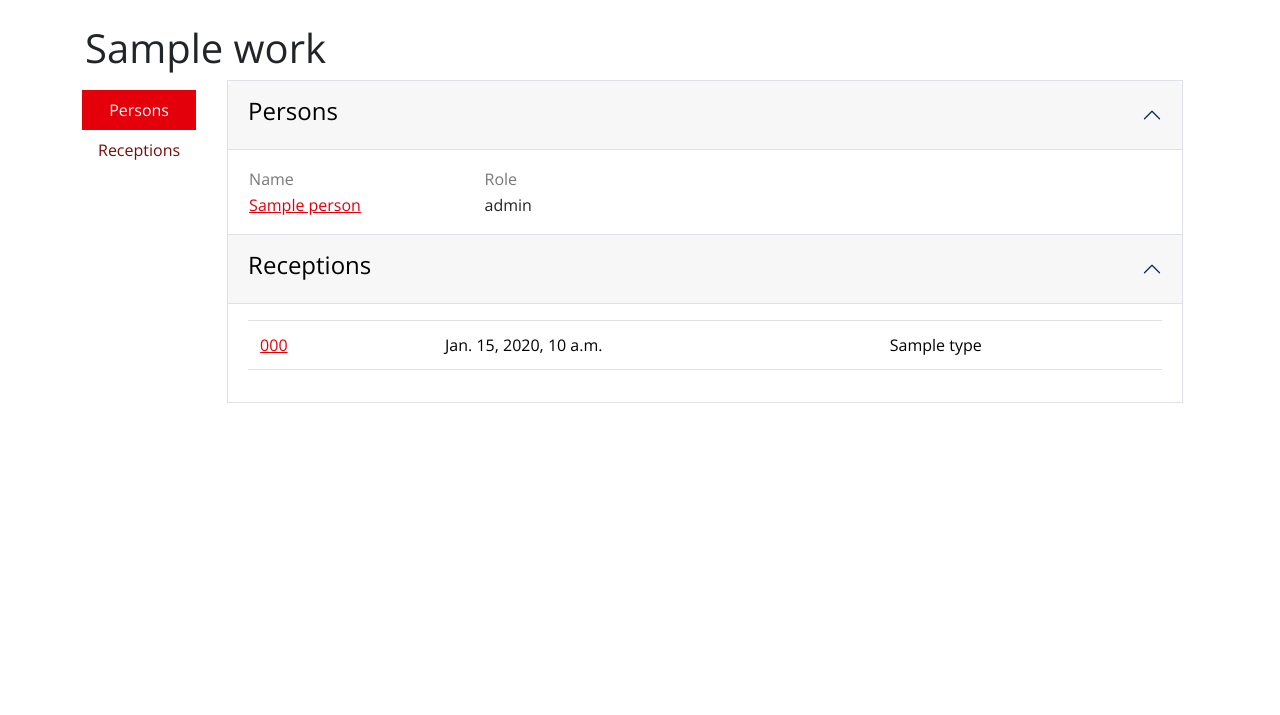
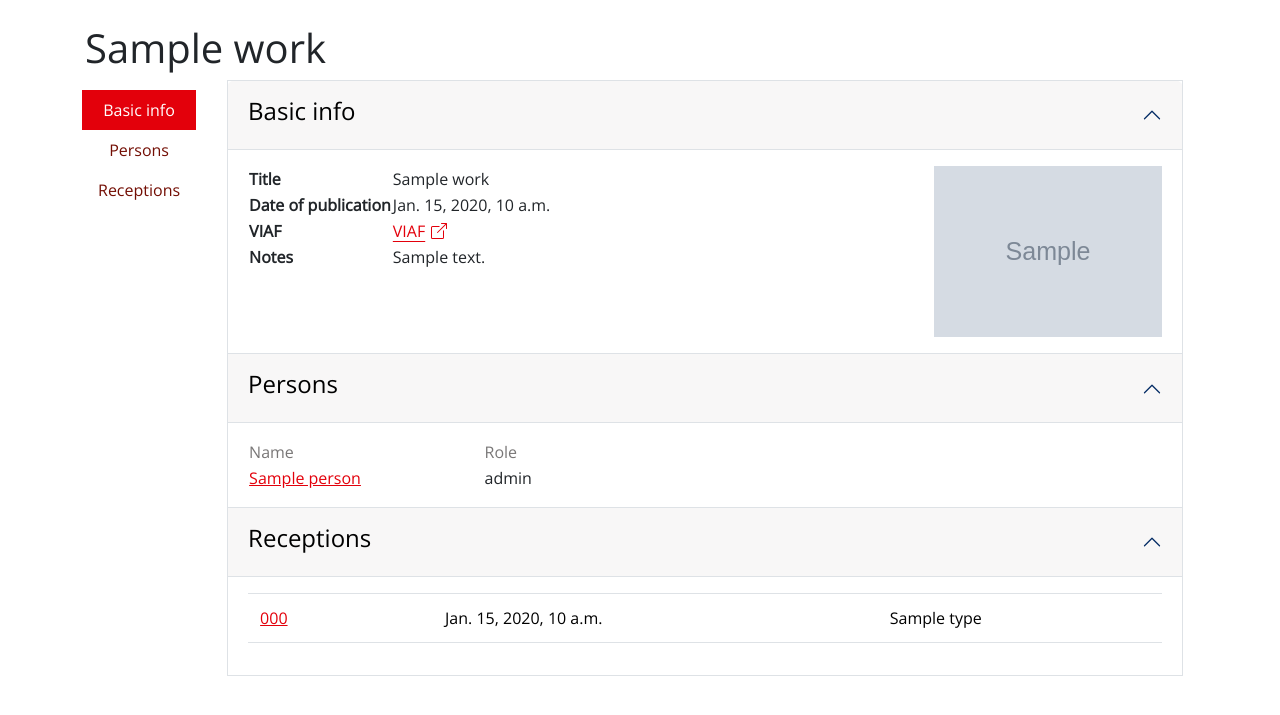
Before and after one commit to tsg-humlab/shewrote, a Django app: template shewrote/templates/shewrote/work.html in a window 1280 px wide. Shown: the part 66-781 px from the top of the page. Run offline with Django 4.2, Linux system fonts and the light colour scheme; the template is opened without the code that fills it: most values are stand-ins (such as "Sample title", 1, 10 or a date in 2020); grey boxes marked "Sample" are stand-in pictures; some libraries are stand-ins or nearby versions.

Commit message:
feat: Show basic info on Work detail page

```diff
--- a/shewrote/templates/shewrote/work.html
+++ b/shewrote/templates/shewrote/work.html
@@ -40,7 +40,9 @@
         <div class="d-flex align-items-start">
             <div class="nav flex-column nav-pills me-3 sticky-top d-none d-lg-flex" style="padding-top:10px" id="v-pills-tab" aria-orientation="vertical">
                 <button class="nav-link active" id="v-pills-basic-tab" data-bs-toggle="tab" data-bs-target="#v-pills-basic"
-                        type="button" role="tab" aria-controls="v-pills-basic" onclick="nav('v-pills-basic')">Persons</button>
+                        type="button" role="tab" aria-controls="v-pills-basic" onclick="nav('v-pills-basic')">Basic info</button>
+                <button class="nav-link" id="v-pills-persons-tab" data-bs-toggle="tab" data-bs-target="#v-pills-persons"
+                        type="button" role="tab" aria-controls="v-pills-persons" onclick="nav('v-pills-persons')">Persons</button>
                 <button class="nav-link" id="v-pills-receivedworks-tab" data-bs-toggle="tab" data-bs-target="#v-pills-receivedworks"
                         type="button" role="tab" aria-controls="v-pills-receivedworks" onclick="nav('v-pills-receivedworks')">Receptions</button>
             </div>
@@ -52,10 +54,93 @@
                         <div class="accordion-header">
                             <button class="accordion-button" type="button" data-bs-toggle="collapse"
                                     data-bs-target="#v-pills-basic-collapse" aria-expanded="true" aria-controls="v-pills-basic-collapse">
+                                <h4>Basic info</h4>
+                            </button>
+                        </div>
+                        <div id="v-pills-basic-collapse" class="accordion-collapse collapse show">
+                            <div class="accordion-body d-flex flex-row">
+                                <div class="flex-fill">
+                                    <table>
+                                        <tbody>
+                                            <tr>
+                                                <th scope="row" class="w-25">
+                                                    Title
+                                                </th>
+                                                <td>
+                                                    {{ work.title }}
+                                                </td>
+                                            </tr>
+                                            <tr>
+                                                <th scope="row" class="w-25">
+                                                    Date of publication
+                                                </th>
+                                                <td>
+                                                    {{ work.get_date_of_publication_string }}
+                                                </td>
+                                            </tr>
+                                            <tr>
+                                                <th scope="row" class="w-25">
+                                                    VIAF
+                                                </th>
+                                                <td>
+                                                    {% if work.viaf_work %}
+                                                        <a href="{{ work.viaf_work }}" title="VIAF" class="icon-link icon-link-hover">
+                                                            VIAF
+                                                            <svg xmlns="http://www.w3.org/2000/svg" width="16" height="16" fill="currentColor" class="bi bi-box-arrow-up-right" viewBox="0 0 16 16">
+                                                              <path fill-rule="evenodd" d="M8.636 3.5a.5.5 0 0 0-.5-.5H1.5A1.5 1.5 0 0 0 0 4.5v10A1.5 1.5 0 0 0 1.5 16h10a1.5 1.5 0 0 0 1.5-1.5V7.864a.5.5 0 0 0-1 0V14.5a.5.5 0 0 1-.5.5h-10a.5.5 0 0 1-.5-.5v-10a.5.5 0 0 1 .5-.5h6.636a.5.5 0 0 0 .5-.5"/>
+                                                              <path fill-rule="evenodd" d="M16 .5a.5.5 0 0 0-.5-.5h-5a.5.5 0 0 0 0 1h3.793L6.146 9.146a.5.5 0 1 0 .708.708L15 1.707V5.5a.5.5 0 0 0 1 0z"/>
+                                                            </svg>
+                                                        </a>
+                                                    {% else %}
+                                                        -
+                                                    {% endif %}
+                                                </td>
+                                            </tr>
+                                            <tr>
+                                                <th scope="row" class="w-25">
+                                                    Notes
+                                                </th>
+                                                <td>
+                                                    {{ work.notes|default:"-" }}
+                                                </td>
+                                            </tr>
+                                            <tr>
+                                                <th scope="row" class="w-25">
+
+                                                </th>
+                                                <td>
+
+                                                </td>
+                                            </tr>
+                                            <tr>
+                                                <th scope="row" class="w-25">
+
+                                                </th>
+                                                <td>
+
+                                                </td>
+                                            </tr>
+                                        </tbody>
+                                    </table>
+                                </div>
+                                {% if reception.image %}
+                                    <div class="w-25">
+                                        <a href="{{ reception.image.url }}">
+                                            <img src="{{ reception.image.url }}" class="img-fluid"/>
+                                        </a>
+                                    </div>
+                                {% endif %}
+                            </div>
+                        </div>
+                    </div>
+                    <div id="v-pills-persons" class="accordion-item">
+                        <div class="accordion-header">
+                            <button class="accordion-button" type="button" data-bs-toggle="collapse"
+                                    data-bs-target="#v-pills-persons-collapse" aria-expanded="true" aria-controls="v-pills-persons-collapse">
                                 <h4>Persons</h4>
                             </button>
                         </div>
-                        <div id="v-pills-basic-collapse" class="accordion-collapse collapse show">
+                        <div id="v-pills-persons-collapse" class="accordion-collapse collapse show">
                             <div class="accordion-body d-flex flex-row">
                                 <div class="flex-fill">
                                     <table style="table-layout: fixed; width: 50%">
```
Also changed, not shown: shewrote/models.py (+10 -0 lines).
